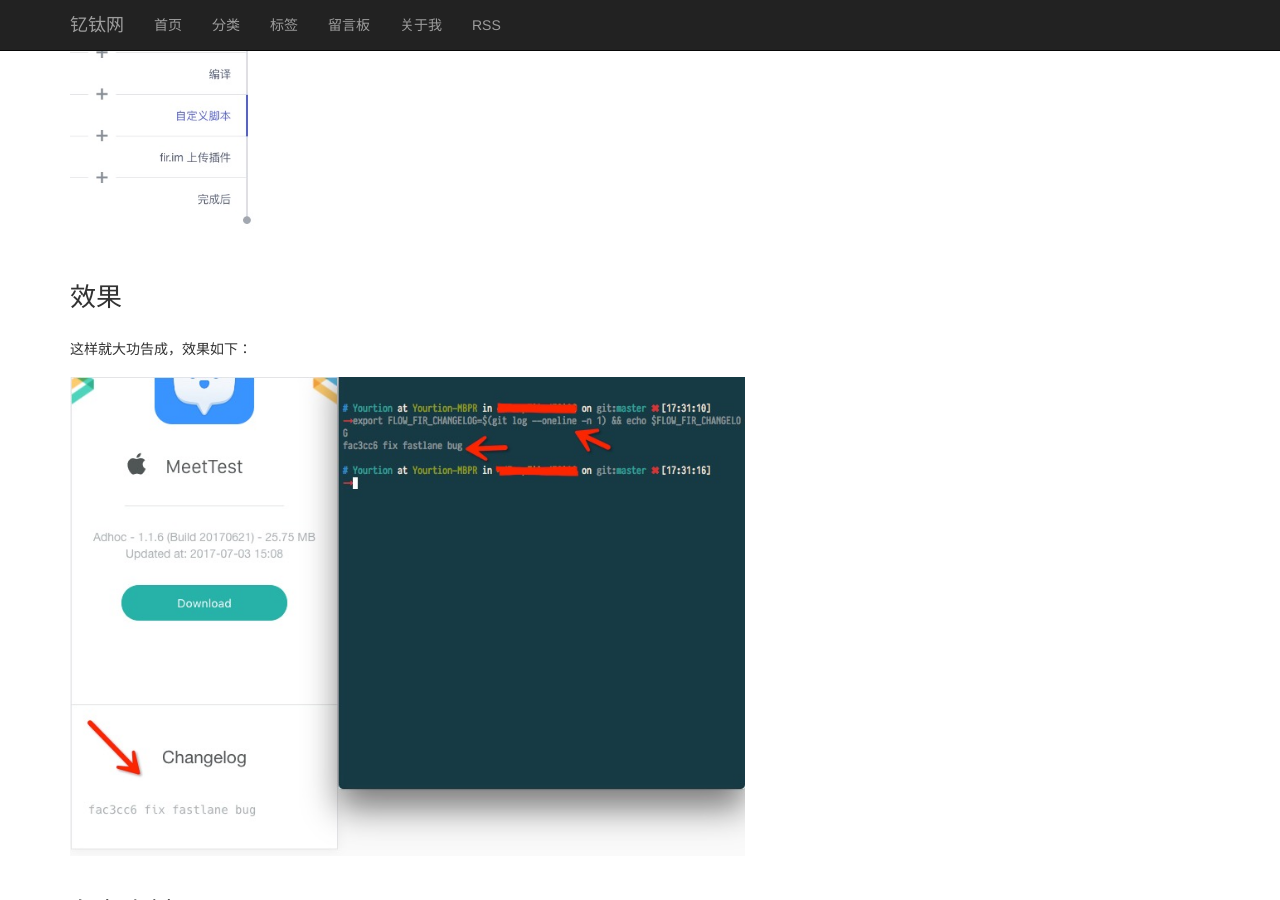
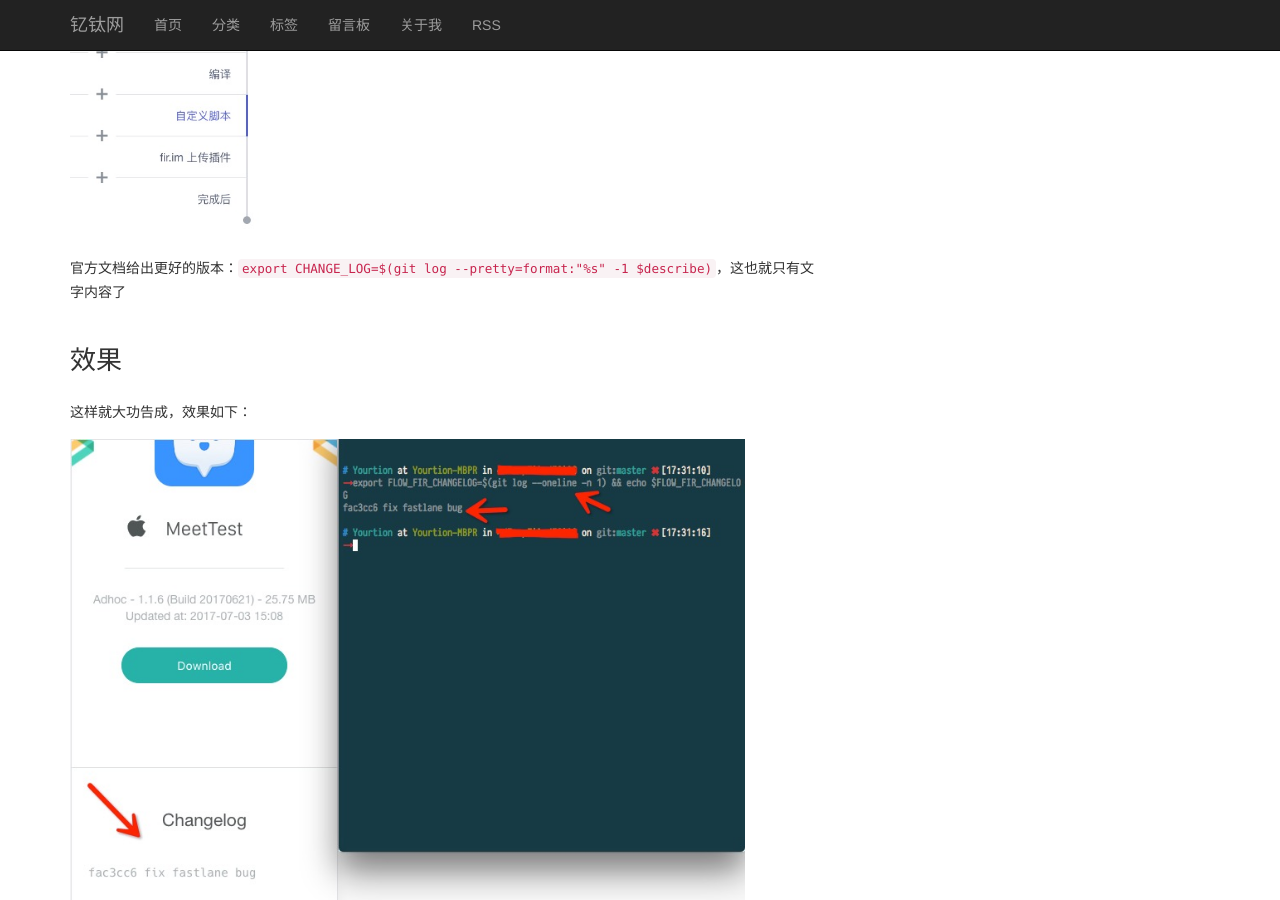
Before and after one commit to yourtion/yourtion.github.io, a Jekyll site: the page built from _posts/2017/07/2017-07-03-flow-ci-fir-get-last-commit-message.md, in a window 1280 px wide and 900 px high, scrolled down 1631 px. Built offline with Jekyll 4.4.1, drawn with Linux system fonts in a browser that asks for light colours.

Commit message:
update `flow-ci-fir-get-last-commit-message`

```diff
--- a/_posts/2017/07/2017-07-03-flow-ci-fir-get-last-commit-message.md
+++ b/_posts/2017/07/2017-07-03-flow-ci-fir-get-last-commit-message.md
@@ -43,6 +43,8 @@
 
 [![]({{ IMAGE_PATH }}2017/07/flowci-fir-2.png)]({{ IMAGE_PATH }}2017/07/flowci-fir-2.png)
 
+官方文档给出更好的版本：`export CHANGE_LOG=$(git log --pretty=format:"%s" -1 $describe)`，这也就只有文字内容了
+
 ## 效果
 
 这样就大功告成，效果如下：
```
